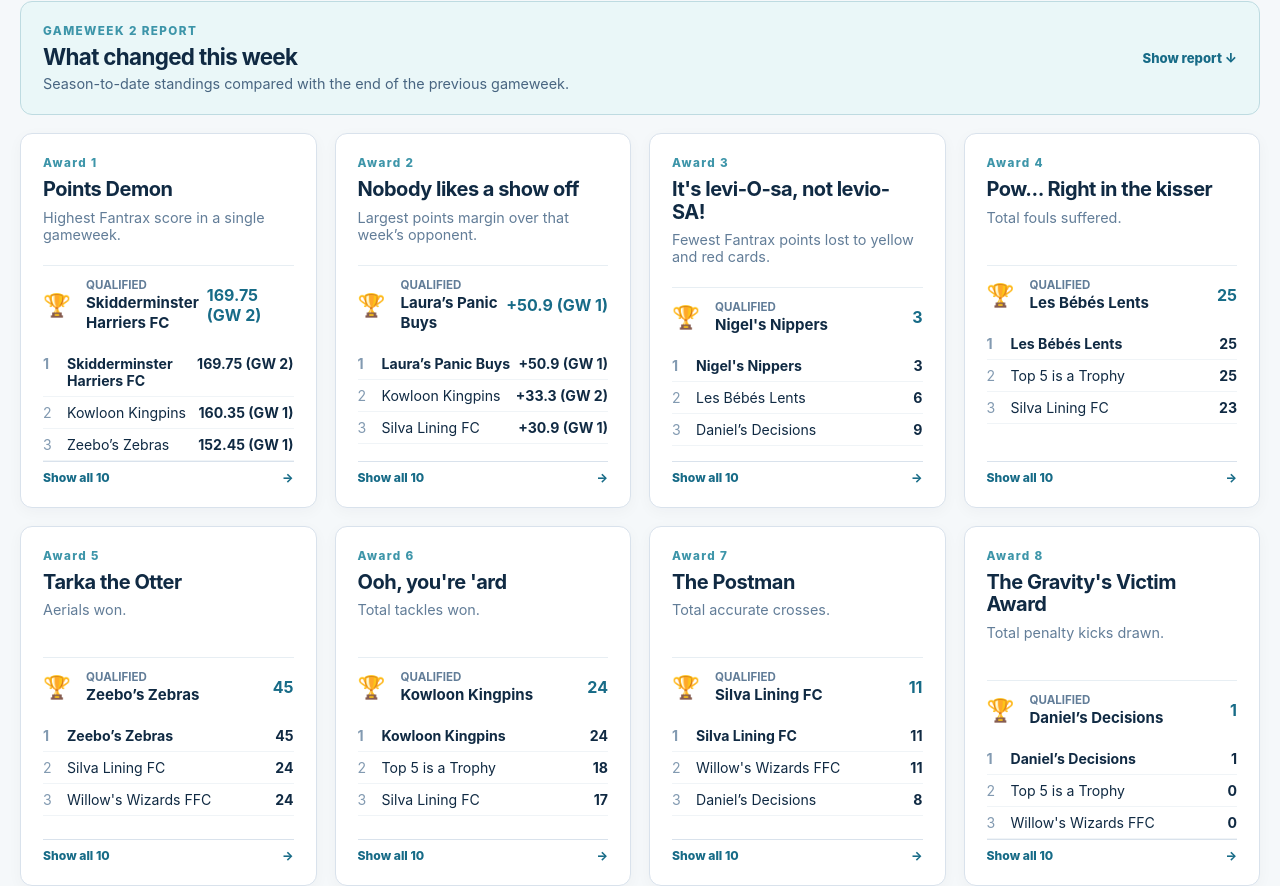
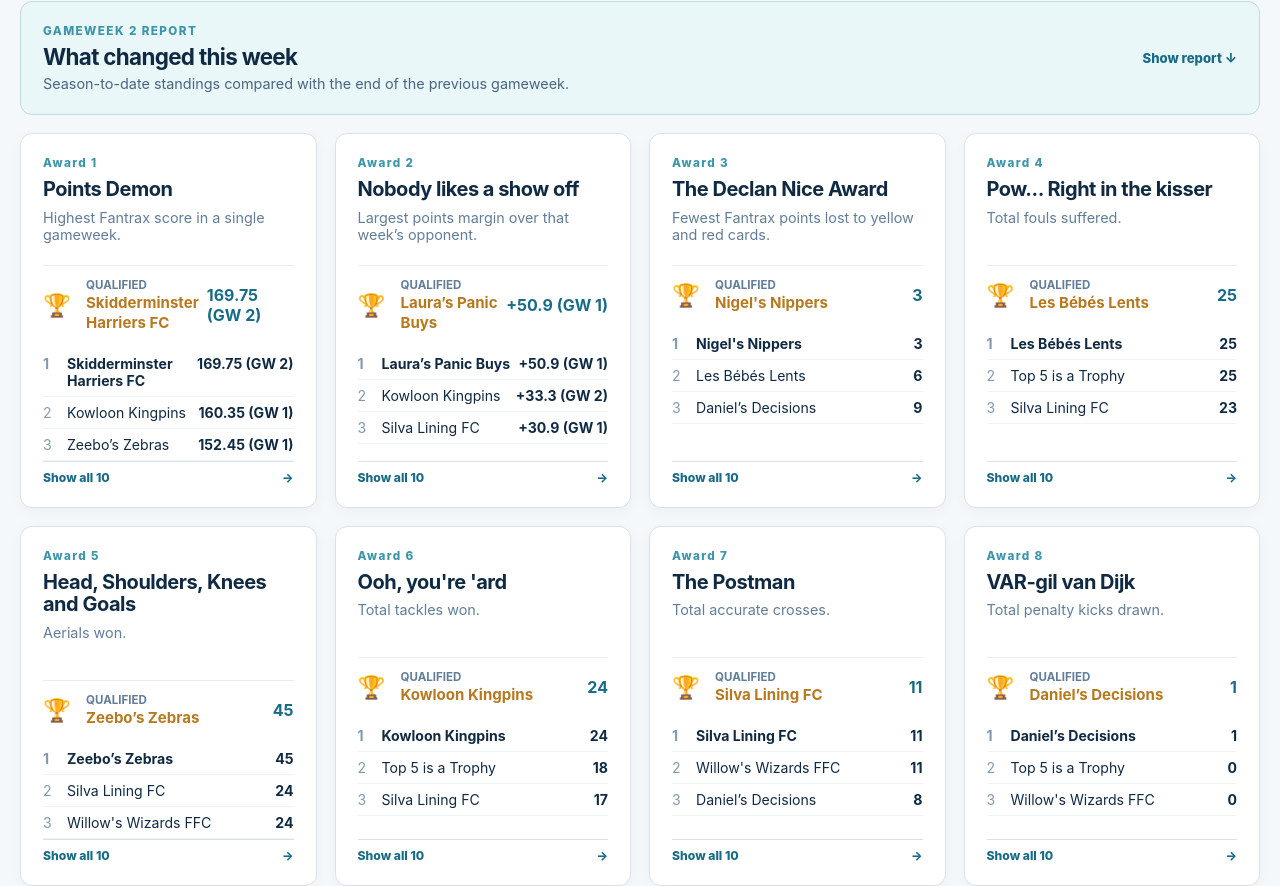
Before and after one commit to anthonythomps/siloc-qualification, a React (Vite) app: page / in a window 1280 px wide. Shown: the part 462-1348 px from the top of the page. Built offline with nearby package versions, Linux system fonts and the light colour scheme.

Commit message:
Add award title options and gold qualifiers

```diff
--- a/src/awards.js
+++ b/src/awards.js
@@ -1,12 +1,12 @@
 export const AWARDS = [
-  { id: "week-score", name: "Highest individual week score", titleOptions: ["Points Demon"], description: "Highest Fantrax score in a single gameweek.", direction: "desc", value: team => team.score, format: (value, team) => `${number(value)} (GW ${team.scorePeriod})` },
+  { id: "week-score", name: "Highest individual week score", titleOptions: ["Points Demon","double game week?!","Bruno’s Big Day Out"], description: "Highest Fantrax score in a single gameweek.", direction: "desc", value: team => team.score, format: (value, team) => `${number(value)} (GW ${team.scorePeriod})` },
   { id: "week-win", name: "Biggest individual week win", titleOptions: ["Nobody likes a show off", "Stop. He's already dead"], description: "Largest points margin over that week’s opponent.", direction: "desc", value: team => team.margin, format: (value, team) => `+${number(value)} (GW ${team.marginPeriod})` },
-  { id: "discipline", name: "Best disciplinary record", titleOptions: ["It's levi-O-sa, not levio-SA!"], description: "Fewest Fantrax points lost to yellow and red cards.", direction: "asc", value: team => team.cardPointsLost, format: value => number(value) },
-  { id: "fouls-suffered", name: "Most fouls suffered", titleOptions: ["Pow... Right in the kisser", "Jean claude van damaged"], description: "Total fouls suffered.", direction: "desc", value: team => team.stats.FS ?? 0, format: value => number(value) },
-  { id: "aerials-won", name: "Most headers", titleOptions: ["Tarka the Otter"], description: "Aerials won.", direction: "desc", value: team => team.stats.AER ?? 0, format: value => number(value) },
-  { id: "tackles-won", name: "Most tackles won", titleOptions: ["Ooh, you're 'ard"], description: "Total tackles won.", direction: "desc", value: team => team.stats.TkW ?? 0, format: value => number(value) },
+  { id: "discipline", name: "Best disciplinary record", titleOptions: ["It's levi-O-sa, not levio-SA!","The Ref’s Favourite","The Declan Nice Award"], description: "Fewest Fantrax points lost to yellow and red cards.", direction: "asc", value: team => team.cardPointsLost, format: value => number(value) },
+  { id: "fouls-suffered", name: "Most fouls suffered", titleOptions: ["Pow... Right in the kisser", "Jean claude van damaged","The Tom Daley Award"], description: "Total fouls suffered.", direction: "desc", value: team => team.stats.FS ?? 0, format: value => number(value) },
+  { id: "aerials-won", name: "Most headers", titleOptions: ["Tarka the Otter","Head, Shoulders, Knees and Goals"], description: "Aerials won.", direction: "desc", value: team => team.stats.AER ?? 0, format: value => number(value) },
+  { id: "tackles-won", name: "Most tackles won", titleOptions: ["Ooh, you're 'ard","N’Golo Canteen"], description: "Total tackles won.", direction: "desc", value: team => team.stats.TkW ?? 0, format: value => number(value) },
   { id: "accurate-crosses", name: "Most accurate crosses", titleOptions: ["The Postman", "Signed, Sealed, Delivered"], description: "Total accurate crosses.", direction: "desc", value: team => team.stats.AC ?? 0, format: value => number(value) },
-  { id: "penalties-drawn", name: "Most penalty kicks drawn", titleOptions: ["The Gravity's Victim Award"], description: "Total penalty kicks drawn.", direction: "desc", value: team => team.stats.PKD ?? 0, format: value => number(value) }
+  { id: "penalties-drawn", name: "Most penalty kicks drawn", titleOptions: ["The Gravity's Victim Award","VAR-gil van Dijk"], description: "Total penalty kicks drawn.", direction: "desc", value: team => team.stats.PKD ?? 0, format: value => number(value) }
 ];
 
 export function selectAwardTitles() {
```
Also changed, not shown: src/styles.css.
